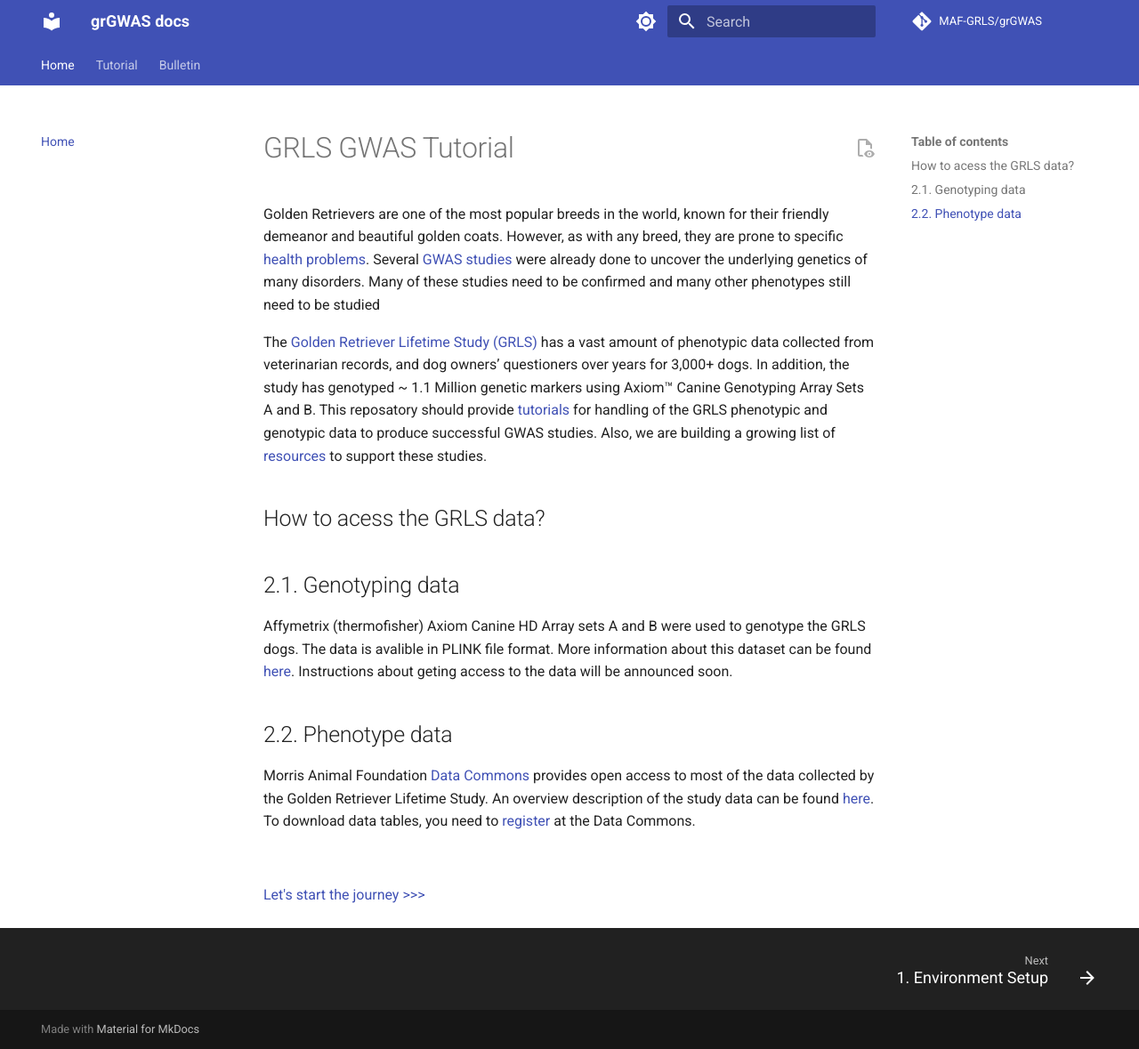
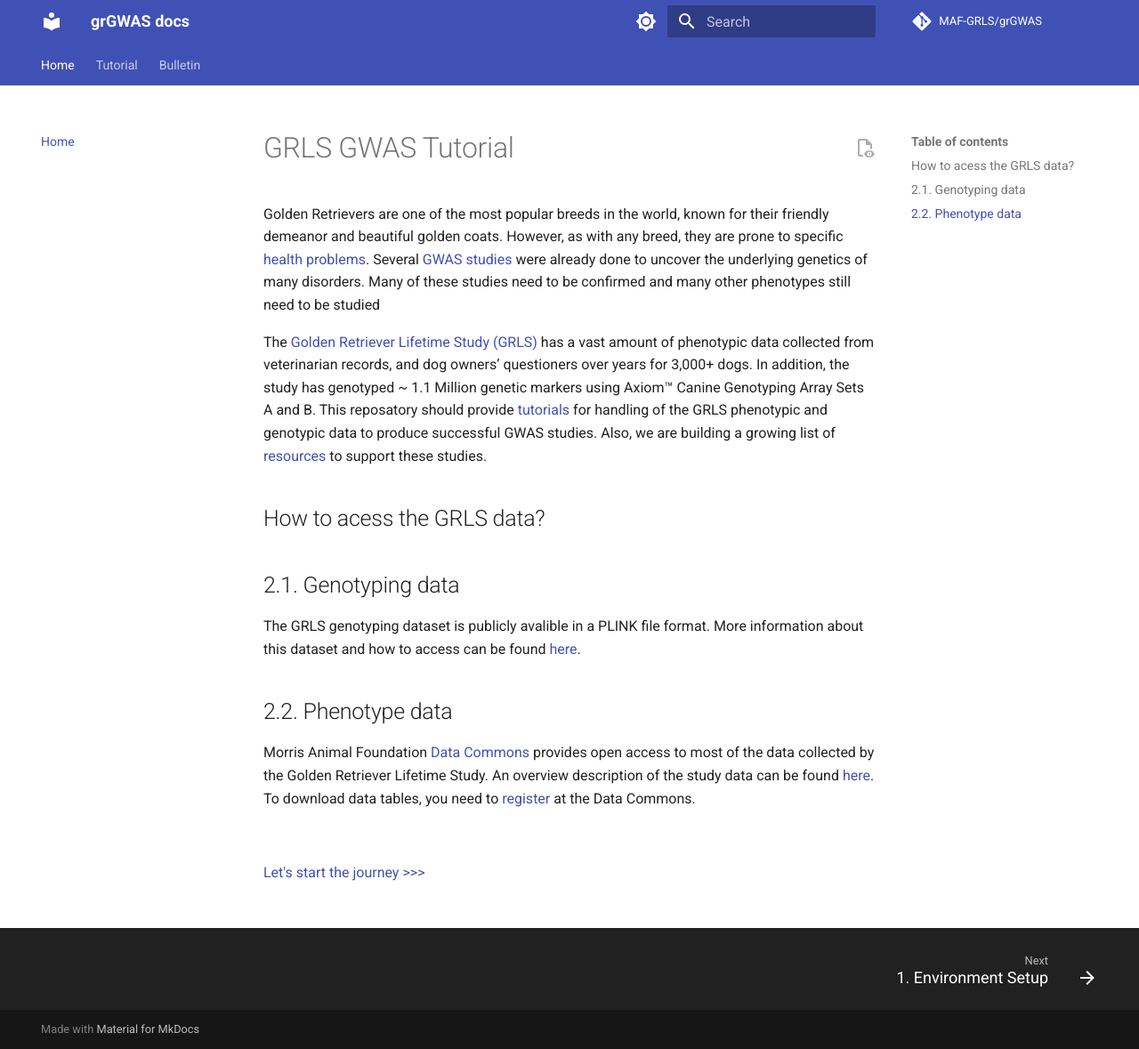
Before and after one commit to morrisanimalfoundation/grGWAS, an MkDocs documentation site: the page built from docs/index.md, in a window 1280 px wide and 1179 px high. Shown: the whole window at 89% size. Built offline with MkDocs 1.6.1 and Material for MkDocs 9.7.7, drawn with Linux system fonts in a browser that asks for light colours; comment, search, counter and statistics services are not loaded.

Commit message:
Update genotyping metadata in  index.md

```diff
--- a/docs/index.md
+++ b/docs/index.md
@@ -7,7 +7,7 @@ The [Golden Retriever Lifetime Study (GRLS)](https://www.morrisanimalfoundation.
 ## How to acess the GRLS data?
 
 ## 2.1. Genotyping data
-Affymetrix (thermofisher) Axiom Canine HD Array sets A and B were used to genotype the GRLS dogs. The data is avalible in PLINK file format. More information about this dataset can be found [here](https://github.com/MAF-GRLS/grGWAS/blob/dev/GRLS_Axiom.json). Instructions about geting access to the data will be announced soon.
+The GRLS genotyping dataset is publicly avalible in a PLINK file format. More information about this dataset and how to access can be found [here](https://github.com/MAF-GRLS/grGWAS/blob/main/GRLS_Axiom.json).
 
 ## 2.2. Phenotype data
 Morris Animal Foundation [Data Commons](https://datacommons.morrisanimalfoundation.org/) provides open access to most of the data collected by the Golden Retriever Lifetime Study. An overview description of the study data can be found [here](https://datacommons.morrisanimalfoundation.org/node/221). To download data tables, you need to [register](https://datacommons.morrisanimalfoundation.org/user/login?destination=/node/1) at the Data Commons.
```
